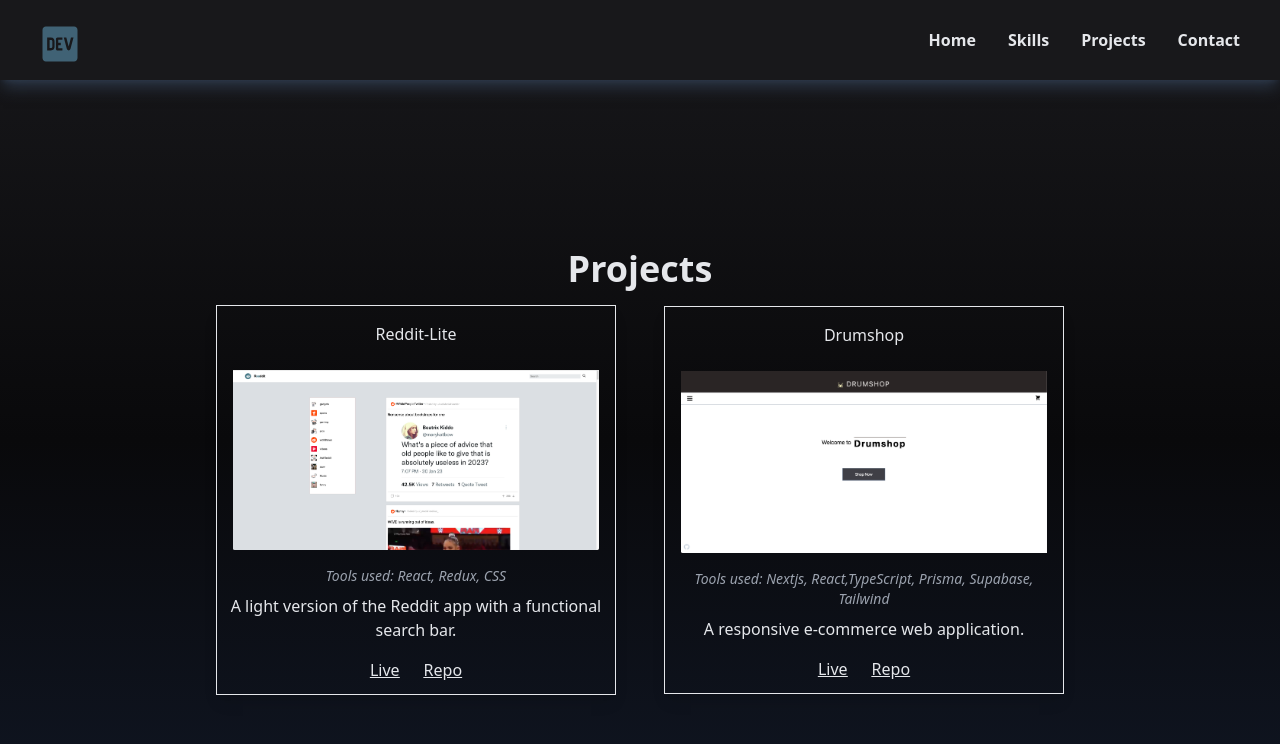
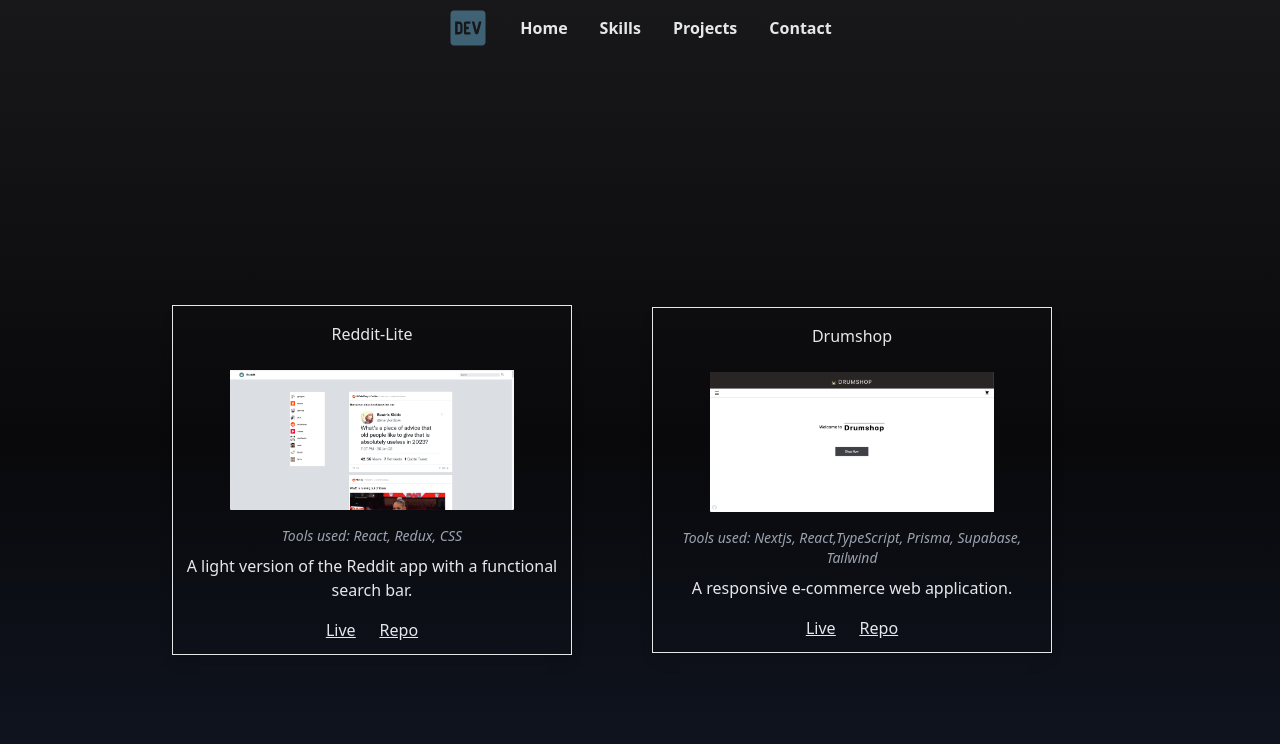
Before and after one commit to jonword/dev-personal, a Next.js app: page /projects in a window 1280 px wide. Shown: the top 744 px of the page. Built offline with nearby package versions, Linux system fonts and the light colour scheme.

Commit message:
tweak navbar styling

```diff
--- a/app/nav/nav.tsx
+++ b/app/nav/nav.tsx
@@ -6,8 +6,8 @@
 
 const Nav = () => {
   return (
-    <header className="fixed top-0 flex h-20 p-6 w-full justify-between items-center shadow-lg shadow-slate-700/75 bg-zinc-900">
-      <div className="mt-4 flex flex-col pl-4 pb-2 pr-4 text-sky-300/40">
+    <header className="fixed top-0 flex px-6 w-full justify-start flex-col md:flex-row md:justify-center items-start md:items-center">
+      <div className="mt-2 flex flex-col pl-4 pb-2 pr-4 text-sky-300/40">
         <Link href="/">
           <FaDev size={40} />
         </Link>
--- a/app/projects/page.tsx
+++ b/app/projects/page.tsx
@@ -5,12 +5,9 @@
 const Projects = () => {
   return (
     <>
-      <div id="projects" className="mt-20 w-full lg:h-screen">
+      <div id="projects" className="mt-20 w-full h-screen">
         <div className="mx-auto flex h-full w-full max-w-[1000px] flex-col justify-center p-4">
-          <p className="text-center text-4xl font-bold text-gray-200">
-            Projects
-          </p>
-          <div className="flex shrink flex-col items-center justify-center gap-12 p-4 lg:flex-row">
+          <div className="grid grid-cols-1 md:grid-cols-2 shrink items-center justify-center gap-6 p-4 flex-row">
             {projectdata.map((p) => (
               <Project
                 id={0}
--- a/app/projects/project.tsx
+++ b/app/projects/project.tsx
@@ -20,7 +20,13 @@
       <header className="card-header text-center text-gray-200">
         <h3 className="mt-2">{title}</h3>
       </header>
-      <Image src={image} alt={alt} className="mt-4 mb-2 p-2" />
+      <Image
+        src={image}
+        alt={alt}
+        height={300}
+        width={300}
+        className="mt-4 mb-2 p-2"
+      />
       <p className="mb-2 text-center text-sm italic text-gray-400">
         Tools used: {techList}
       </p>
--- a/app/techskills/page.tsx
+++ b/app/techskills/page.tsx
@@ -10,7 +10,7 @@
         <p className="py-4 text-center text-gray-200">
           As a frontend developer, I have experience with these technologies.
         </p>
-        <div className="grid grid-cols-3 gap-6 md:grid-cols-5">
+        <div className="grid grid-cols-5 gap-6 md:grid-cols-5">
           {Icons.map((x) => (
             <Skill image={x.image} alt={x.alt} key={x.id} id={x.id} />
           ))}
```
